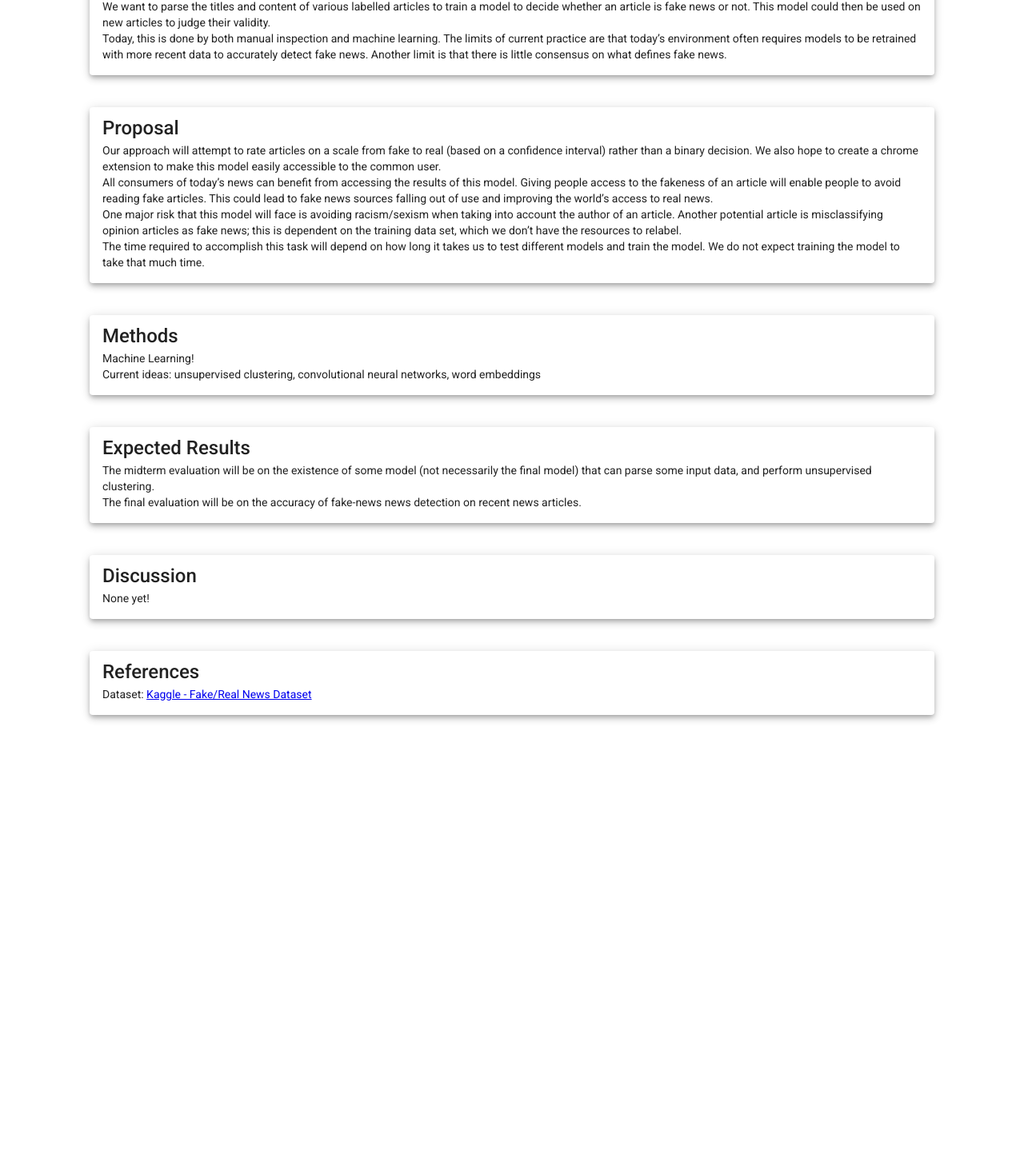
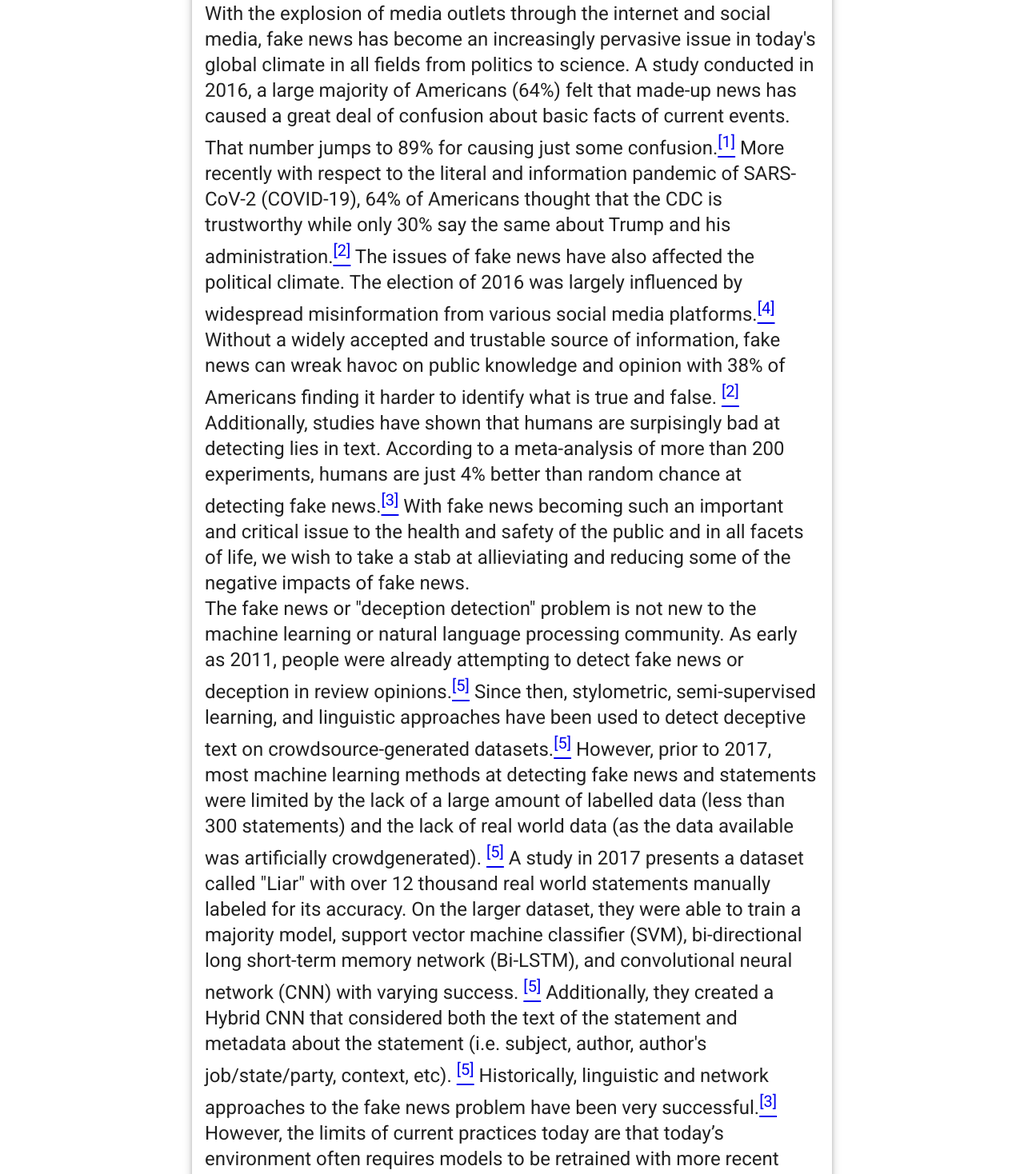
Before and after one commit to Buh-Buh-Buh/buh-buh-buh.github.io, an Angular app: page / in a window 1280 px wide. Shown: the part 1050-2518 px from the top of the page at 80% size. Before the commit the page ends 1964 px from the top, so only its background shows below. Built offline with nearby package versions, Linux system fonts and the light colour scheme.

Commit message:
add details to everything for proposal

```diff
--- a/src/app/app.component.scss
+++ b/src/app/app.component.scss
@@ -21,3 +21,7 @@ mat-toolbar {
     height: 56px;
   }
 }
+
+html {
+  scroll-behavior: smooth;
+}
--- a/src/app/components/main/main.component.html
+++ b/src/app/components/main/main.component.html
@@ -1,7 +1,10 @@
-<div fxLayout="column" fxLayoutAlign="center center" width="100%">
+<ng-template #citation let-ref='ref'>
+  <a href="ref{{ref}}"><sup>{{ref}}</sup></a>
+</ng-template>
+
+<div fxLayout="column" fxLayoutAlign="center center" width="100%" class="main">
   <mat-card class="mat-elevation-z5 info-card">
-    <!-- <mat-card-title>Summary</mat-card-title> -->
-    <mat-card-content>
+    <mat-card-content fxLayout="row wrap" fxLayoutAlign="center center">
       <a href="assets/images/infographic.png">
         <div class="infographic-container">
           <img src="assets/images/infographic.png" class="infographic" />
@@ -12,43 +15,97 @@
   <mat-card class="mat-elevation-z5">
     <mat-card-title>Problem Background</mat-card-title>
     <mat-card-content>
-      We want to parse the titles and content of various labelled articles to train a model to decide whether an article is fake news or not. This model could then be used on new articles to judge their validity.<br>
-      Today, this is done by both manual inspection and machine learning. The limits of current practice are that today’s environment often requires models to be retrained with more recent data to accurately detect fake news. Another limit is that there is little consensus on what defines fake news.
+      With the explosion of media outlets through the internet and social media, fake news has become an increasingly pervasive issue in today's global climate in all fields from politics to science.
+      A study conducted in 2016, a large majority of Americans (64%) felt that made-up news has caused a great deal of confusion about basic facts of current events. That number jumps to 89% for causing just some confusion.<span [innerHTML]="cite('Barthel')"></span>
+      More recently with respect to the literal and information pandemic of SARS-CoV-2 (COVID-19), 64% of Americans thought that the CDC is trustworthy while only 30% say the same about Trump and his administration.<span [innerHTML]="cite('Mitchell')"></span>
+      The issues of fake news have also affected the political climate. The election of 2016 was largely influenced by widespread misinformation from various social media platforms.<span [innerHTML]="cite('Aldwairi')"></span>
+      Without a widely accepted and trustable source of information, fake news can wreak havoc on public knowledge and opinion with 38% of Americans finding it harder to identify what is true and false. <span [innerHTML]="cite('Mitchell')"></span>
+      Additionally, studies have shown that humans are surpisingly bad at detecting lies in text. According to a meta-analysis of more than 200 experiments, humans are just 4% better than random chance at detecting fake news.<span [innerHTML]="cite('Conroy')"></span>
+      With fake news becoming such an important and critical issue to the health and safety of the public and in all facets of life, we wish to take a stab at allieviating and reducing some of the negative impacts of fake news. <br>
+
+      The fake news or "deception detection" problem is not new to the machine learning or natural language processing community. As early as 2011, people were already attempting to detect fake news or deception in review opinions.<span [innerHTML]="cite('Wang')"></span>
+      Since then, stylometric, semi-supervised learning, and linguistic approaches have been used to detect deceptive text on crowdsource-generated datasets.<span [innerHTML]="cite('Wang')"></span>
+      However, prior to 2017, most machine learning methods at detecting fake news and statements were limited by the lack of a large amount of labelled data (less than 300 statements) and the lack of real world data (as the data available was artificially crowdgenerated). <span [innerHTML]="cite('Wang')"></span>
+      A study in 2017 presents a dataset called "Liar" with over 12 thousand real world statements manually labeled for its accuracy. On the larger dataset, they were able to train a majority model, support vector machine classifier (SVM), bi-directional long short-term memory network (Bi-LSTM), and convolutional neural network (CNN) with varying success. <span [innerHTML]="cite('Wang')"></span>
+      Additionally, they created a Hybrid CNN that considered both the text of the statement and metadata about the statement (i.e. subject, author, author's job/state/party, context, etc). <span [innerHTML]="cite('Wang')"></span>
+      Historically, linguistic and network approaches to the fake news problem have been very successful.<span [innerHTML]="cite('Conroy')"></span> <br>
+
+      However, the limits of current practices today are that today’s environment often requires models to be retrained with more recent data to accurately detect fake news. Another limit is that there is little consensus on what defines fake news.
+      For example, it may be hard to say if a strongly opinionated article or a satirical article is considered "fake".
     </mat-card-content>
   </mat-card>
   <mat-card class="mat-elevation-z5">
     <mat-card-title>Proposal</mat-card-title>
     <mat-card-content>
+      We want to parse the titles and content of various labelled articles to train a model to decide whether an article contains fake news or not. This model could then be used on new articles to judge their validity.<br>
       Our approach will attempt to rate articles on a scale from fake to real (based on a confidence interval) rather than a binary decision. We also hope to create a chrome extension to make this model easily accessible to the common user.<br>
-      All consumers of today’s news can benefit from accessing the results of this model. Giving people access to the fakeness of an article will enable people to avoid reading fake articles. This could lead to fake news sources falling out of use and improving the world’s access to real news.<br>
-      One major risk that this model will face is avoiding racism/sexism when taking into account the author of an article. Another potential article is misclassifying opinion articles as fake news; this is dependent on the training data set, which we don’t have the resources to relabel.<br>
-      The time required to accomplish this task will depend on how long it takes us to test different models and train the model. We do not expect training the model to take that much time.
     </mat-card-content>
   </mat-card>
   <mat-card class="mat-elevation-z5">
     <mat-card-title>Methods</mat-card-title>
-    <mat-card-content>
-      Machine Learning!<br>
-      Current ideas: unsupervised clustering, convolutional neural networks, word embeddings
+    <mat-card-content fxLayout="column" fxLayoutAlign="center start">
+      <p>
+        To clean our data, we plan on preprocessing the input data to remove various punctuations, which affect the performance of some text analysis algorithms. Based on the success of a similar projct in 2018,<span [innerHTML]="cite('Aldwairi')"></span> we also plan on creating features for our models to train with.
+        These features may include various properties about the article titles, such as all caps, containing many ? and ! marks, and text-title keyword matching.
+        Since it has been successfully utilized in the past,<span [innerHTML]="cite('Conroy')"></span><span [innerHTML]="cite('Zhou')"></span> we will use bag-of-words and vectorization to create features based on the text. We will then use PCA to determine what features will be the most relevant for the algorithms.
+        Soft-assignment clustering can then be used to find correlation between clusters of words/other features. We can then check if these clusters follow similar boundaries as fake/real news.
+        We then plan to train supervised models based on the most relevant features to detect fake news. In the past, people have used CNNs to detect false sentences,<span [innerHTML]="cite('Barthel')"></span> so we hope to use them once we reach the supervised learning stage.
+        Once we have trained a model, we hope to browserify the code, so it can be used in a chrome extension.
+      </p>
+      <a href="assets/images/data-diagram.png" fxFlexAlign="center" style="margin-top: 1em;">
+        <div class="infographic-container mat-elevation-z2 mat-pt-5">
+          <img src="assets/images/data-diagram.png" class="infographic" />
+        </div>
+      </a>
     </mat-card-content>
   </mat-card>
   <mat-card class="mat-elevation-z5">
     <mat-card-title>Expected Results</mat-card-title>
     <mat-card-content>
-      The midterm evaluation will be on the existence of some model (not necessarily the final model) that can parse some input data, and perform unsupervised clustering.<br>
-      The final evaluation will be on the accuracy of fake-news news detection on recent news articles.
+      The midterm evaluation will be based on the existence of some model (not necessarily the final model) that can parse some input data, and perform unsupervised clustering.<br>
+      The final evaluation will be on the accuracy of fake-news news detection on recent news articles and the comparison/learnings from the different models and methods we tried.<br>
+      If time permits, we hope to have a functioning Google Chrome extension that will give users a rating (on a scale) of the accuracy of the articles they are reading.
     </mat-card-content>
   </mat-card>
   <mat-card class="mat-elevation-z5">
     <mat-card-title>Discussion</mat-card-title>
     <mat-card-content>
-      None yet!
+      <p>
+        The outcome we hope to achieve is one where our model is able to accurately and reliabily detect the validity of the news articles as they are released in real-time.
+        We hope that our project will be able to benefit people all around the world who are affected by the fake news that plagues our internet and media consumption today.
+        We believe that knowing the validity (or at least, a general idea of the validity) of articles on the internet will greatly affect the
+        quality of the knowledge people gain each day about the state of the world we live in, which we believe is very important, especially in today's climate.
+        Additionally, we believe a Google Chrome extension would be critical in increasing the utility and reach of our model as it would allow users to convieniently get an idea of how fake
+        the current articles they have pulled up are. We believe that even if our model is not perfectly accurate, the presence of such an extension in an individual's browser would encourage them
+        to think skeptically about the information they are taking in, promoting the spread of critical thinking and discouraging the spread of additional fake information.
+        Our hope is that our project will be a step towards lessening the spread of misinformation in our media today.
+      </p>
+
+      <mat-card-title class="mt-2">Risks</mat-card-title>
+      <p>
+        We have identified that there may be issues with racism/sexism when taking into account the author of an article in addition to misclassifying true articles as fake news or vice versa.
+        We have realized that the success of our model and project is largely dependent on the quality of the labelled data set. Whether or not the data set is large enough, varied enough, representative of real
+        world articles, and correctly labelled will be a critical determining factor in the performance of our model in evaluating real world articles outside of the labelled training data set.
+      </p>
+
+      <mat-card-title class="mt-2">Costs</mat-card-title>
+      <p>
+        In terms of monetary cost, we do not believe that any significant funding will be needed with our current hardware available and the relatively low cost and availability of cloud computing.
+        Regarding time, we believe it will mostly depend on how long it takes us to test different models and train the model as we do not expect training the model to take that much time with current cloud computing capabilities and hardware.
+      </p>
     </mat-card-content>
   </mat-card>
   <mat-card class="mat-elevation-z5">
     <mat-card-title>References</mat-card-title>
     <mat-card-content>
-      Dataset: <a href="https://www.kaggle.com/clmentbisaillon/fake-and-real-news-dataset/discussion">Kaggle - Fake/Real News Dataset</a>
+      <ul class="bib" ng-model="bibliography">
+        <li>
+          Dataset: <a href="https://www.kaggle.com/clmentbisaillon/fake-and-real-news-dataset/discussion">Kaggle - Fake/Real News Dataset</a>
+        </li>
+        <li *ngFor="let reference of references; let i = index" [attr.data-index]="i">
+          <a href={{reference.link}} id="ref{{i+1}}">[{{i+1}}]</a> {{reference.text}}
+        <li>
+      </ul>
     </mat-card-content>
   </mat-card>
 </div>
--- a/src/app/components/main/main.component.scss
+++ b/src/app/components/main/main.component.scss
@@ -1,6 +1,9 @@
 mat-card {
+  margin: 20px;
   width: 80%;
-  margin: 20px;
+  @media only screen and (min-width: 992px) {
+    width: 60%;
+  }
 }
 
 .info-card {
@@ -15,3 +18,23 @@ mat-card {
     max-width: 100%;
   }
 }
+
+.main mat-card-content {
+  font-size: 1.5rem;
+  line-height: 2rem;
+}
+
+.bib {
+  list-style-type: none;
+
+}
+
+.bib li {
+  --indent: 2em;
+  padding-left: var(--indent);
+  text-indent: calc(-1*var(--indent));
+}
+
+.mt-2 {
+  margin-top: 2em !important;
+}
--- a/src/app/components/main/main.component.ts
+++ b/src/app/components/main/main.component.ts
@@ -1,4 +1,10 @@
 import { Component, OnInit } from '@angular/core';
+
+interface Citation {
+  link: string;
+  text: string;
+}
+
 
 @Component({
   selector: 'app-main',
@@ -7,9 +13,47 @@ import { Component, OnInit } from '@angular/core';
 })
 export class MainComponent implements OnInit {
 
+  references: Citation[] = [
+    {
+      link : "https://www.journalism.org/2016/12/15/many-americans-believe-fake-news-is-sowing-confusion/",
+      text : "Barthel, M., Mitchel, A., & Holcomb, J. (2016). Many Americans Believe Fake News Is Sowing Confusion. Retrieved October 01, 2020."
+    },
+    {
+      link : "https://www.journalism.org/2020/06/29/three-months-in-many-americans-see-exaggeration-conspiracy-theories-and-partisanship-in-covid-19-news/",
+      text : "Mitchell, A., Jurkowitz, M., Oliphant, J. B., & Shearer, E. (2020, June 29). Three Months In, Many Americans See Exaggeration, Conspiracy Theories and Partisanship in COVID-19 News. Retrieved October 01, 2020."
+    },
+    {
+      link : "https://asistdl.onlinelibrary.wiley.com/doi/full/10.1002/pra2.2015.145052010082",
+      text : "Conroy, N. K., Rubin, V. L., & Chen, Y. (2015). Automatic deception detection: Methods for finding fake news. Proceedings of the Association for Information Science and Technology, 52(1), 1-4."
+    },
+    {
+      link : "https://www.sciencedirect.com/science/article/pii/S1877050918318210",
+      text : "Aldwairi, M., & Alwahedi, A. (2018). Detecting fake news in social media networks. Procedia Computer Science, 141, 215-222."
+    },
+    {
+      link : "https://arxiv.org/abs/1705.00648v1",
+      text : "Wang, William. (2017). \"Liar, Liar Pants on Fire\": A New Benchmark Dataset for Fake News Detection. 422-426. 10.18653/v1/P17-2067."
+    },
+    {
+      link : "https://dl.acm.org/doi/abs/10.1145/3289600.3291382",
+      text : "Zhou, Xinyi, et al. “Fake News: Fundamental Theories, Detection Strategies and Challenges.” Proceedings of the Twelfth ACM International Conference on Web Search and Data Mining, 2019, doi:10.1145 /3289600.3291382."
+    }
+  ];
+
   constructor() { }
 
   ngOnInit(): void {
+    //Run when the shit starts
+
+  }
+
+  refIndex(name: string): number {
+    return this.references.map(ref => ref.text.substring(0,ref.text.substring(0).search(/\W/))).indexOf(name) + 1;
+  }
+
+  cite(name: string): string {
+    let ind: number = this.refIndex(name);
+    return "<a href='#ref" + ind + "'><sup>[" + ind + "]</sup></a>";
   }
 
 }
```
Also changed, not shown: src/assets/images/data-diagram.png (added).
